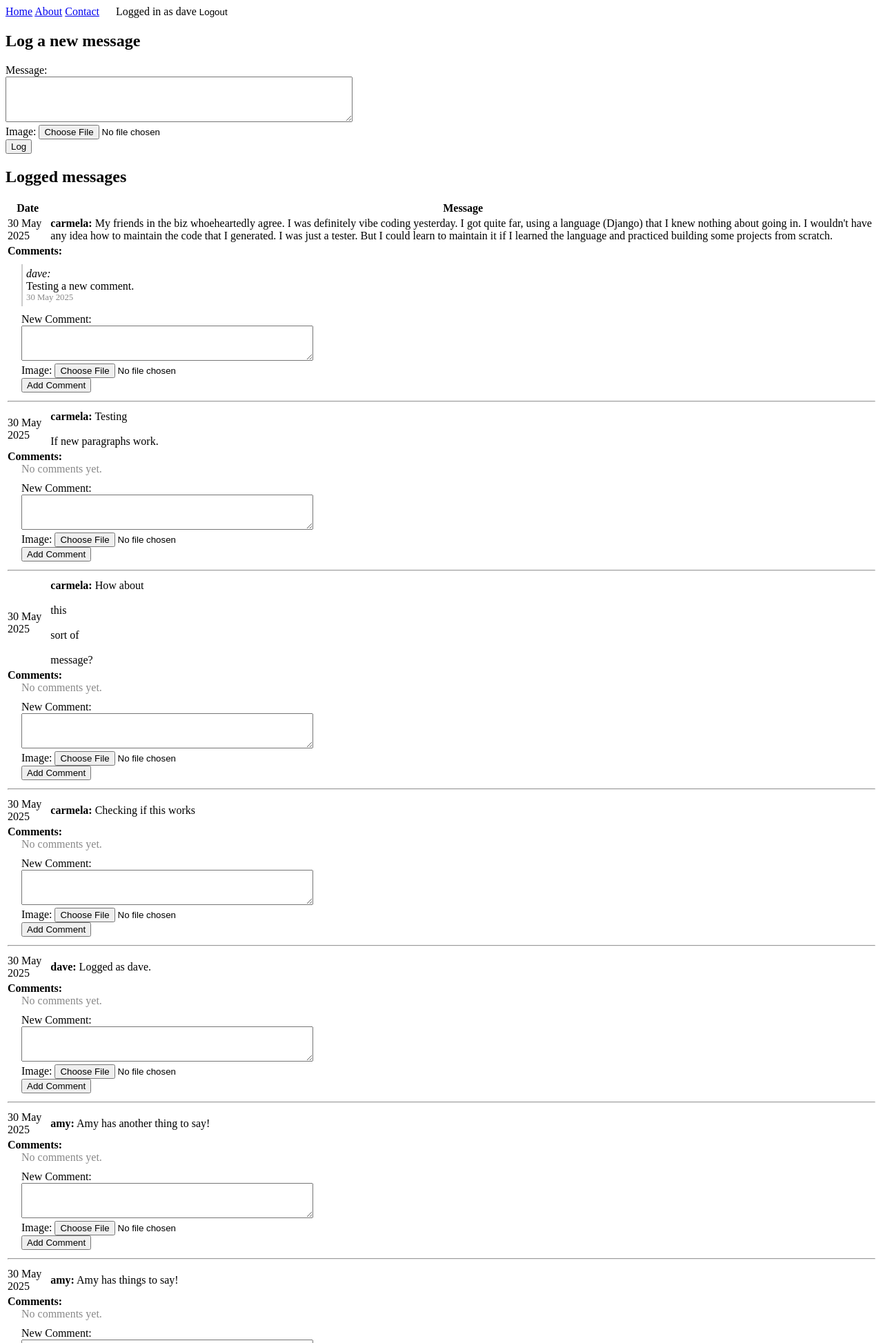
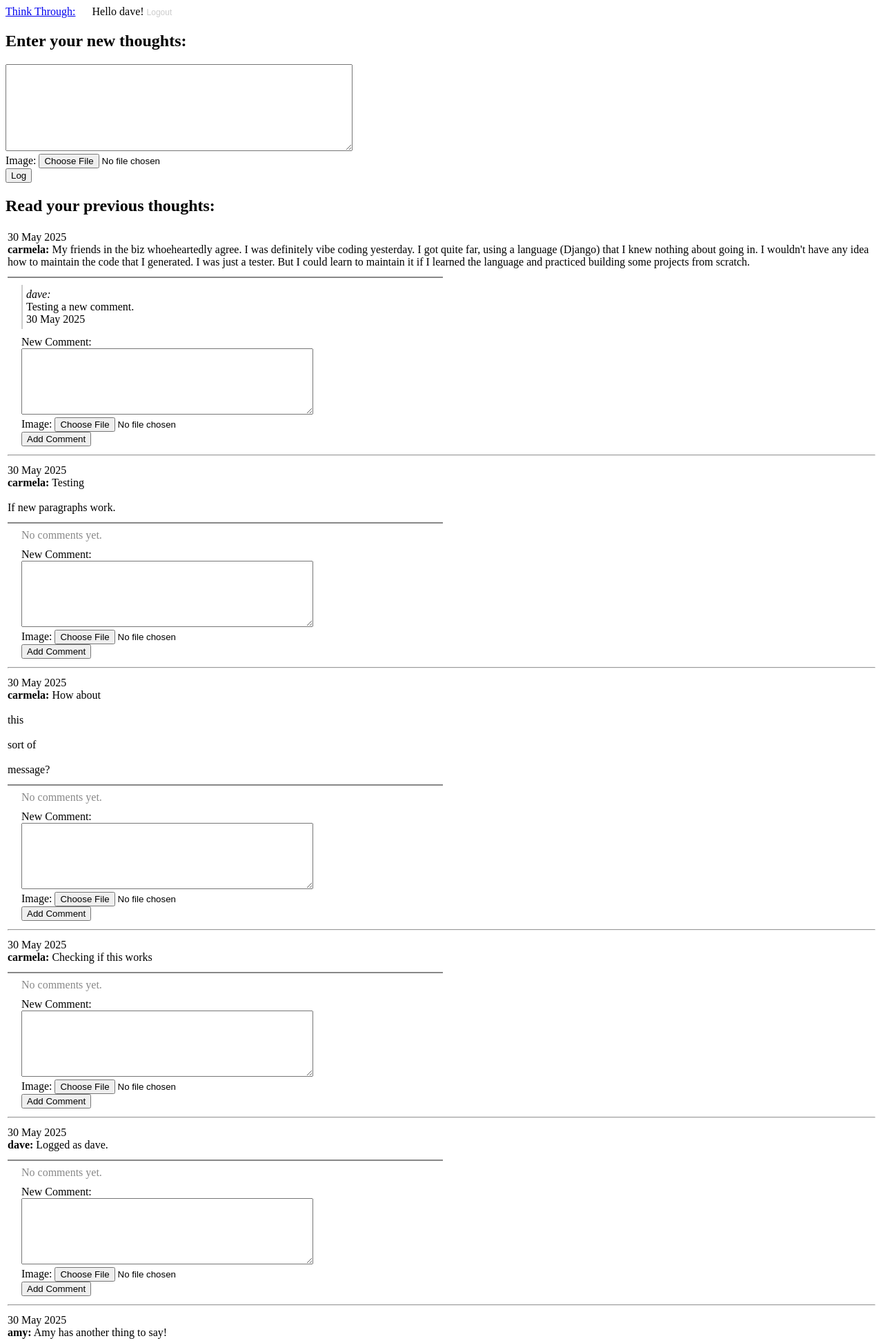
Before and after one commit to Dave-Perkins/learn_django, a Django app: page / in a window 1280 px wide. Shown: the top 1947 px of the page at 69% size. Run offline with Django 5.2, Linux system fonts and the light colour scheme; a user stored in the database is signed in; data comes from the database, SQL or seed files in the repository; both versions use the stored data as it was after the commit.

Commit message:
Lots of visual tweaks accomplished.

```diff
--- a/hello/templates/hello/home.html
+++ b/hello/templates/hello/home.html
@@ -5,11 +5,10 @@
 {% endblock %}
 {% block content %}
     {% if user.is_authenticated %}
-        <h2>Log a new message</h2>
+        <h2>Enter your new thoughts:</h2>
         <form method="POST" enctype="multipart/form-data" action="" class="log-form">
             {% csrf_token %}
-            {{ log_message_form.message.label_tag }}<br>
-        <textarea name="message" id="id_message" rows="4" cols="60">{{ log_message_form.message.value|default_if_none:"" }}</textarea><br>
+        <textarea name="message" id="id_message" rows="8" cols="60" class="large-textarea">{{ log_message_form.message.value|default_if_none:"" }}</textarea><br>
             {{ log_message_form.image.label_tag }} {{ log_message_form.image }}<br>
             <button type="submit" class="save btn btn-default">Log</button>
         </form>
@@ -25,22 +24,17 @@
         </form>
         <p>Don't have an account? <a href="{% url 'register' %}">Register here</a>.</p>
     {% endif %}
-    <h2>Logged messages</h2>
+    <h2>Read your previous thoughts:</h2>
     {% if message_list %}
         <table class="message_list">
-            <thead>
-            <tr>
-                <th>Date</th>
-                <th>Message</th>
-            </tr>
-            </thead>
+            <!-- No column headers -->
             <tbody>
             {% for message in message_list %}
                 <tr>
-                    <td>{{ message.log_date | date:'d M Y' }}</td>
-                    <td>
-                        <strong>{% if message.user %}{{ message.user.username }}:{% endif %}</strong>
-                        {{ message.message|linebreaksbr }}
+                    <td colspan="2">
+                        <div class="post-date comment-date">{{ message.log_date | date:'d M Y' }}</div>
+                        <strong class="logged-message-user">{% if message.user %}{{ message.user.username }}:{% endif %}</strong>
+                        <span class="logged-message">{{ message.message|linebreaksbr }}</span>
                         {% if message.image %}<br>
                             <img src="{{ message.image.url }}" alt="Message Image" style="max-width:400px; max-height:300px;">
                         {% endif %}
@@ -50,20 +44,20 @@
                     <td colspan="3">
                         <!-- Comments Section -->
                         <div class="comments">
-                            <strong>Comments:</strong>
+                            <hr style="width:50%; margin-left:0; border:1.5px solid #888;">
                             {% for comment in filtered_comments|get_item:message.id %}
                                 <div style="margin: 10px 0 10px 20px; padding: 5px; border-left: 2px solid #ccc;">
-                                    <em>
+                                    <em class="comment-user">
                                         {% if comment.user %}
                                             <!-- User #{{ comment.user.id }} ({{ comment.user.username }}): -->
                                             {{ comment.user.username }}:
                                         {% endif %}
                                     </em>
-                                    {% if comment.text %}<div>{{ comment.text }}</div>{% endif %}
+                                    {% if comment.text %}<div class="comment-text">{{ comment.text }}</div>{% endif %}
                                     {% if comment.image %}
                                         <img src="{{ comment.image.url }}" alt="Comment Image" style="max-width:200px; max-height:150px;">
                                     {% endif %}
-                                    <div style="font-size: 0.8em; color: #888;">{{ comment.created_at|date:'d M Y' }}</div>
+                                    <div class="comment-date">{{ comment.created_at|date:'d M Y' }}</div>
                                 </div>
                             {% empty %}
                                 <div style="margin-left:20px; color:#888;">No comments yet.</div>
@@ -72,7 +66,7 @@
                             <form method="post" enctype="multipart/form-data" action="{% url 'add_comment' message.id %}" style="margin-left:20px; margin-top:10px;">
                                 {% csrf_token %}
                                 {{ comment_form.text.label_tag }}<br>
-                                <textarea name="text" id="id_text_{{ message.id }}" rows="3" cols="50"></textarea><br>
+                                <textarea name="text" id="id_text_{{ message.id }}" rows="6" cols="50" class="large-textarea"></textarea><br>
                                 {{ comment_form.image.label_tag }}
                                 <input type="file" name="image" id="id_image_{{ message.id }}"><br>
                                 {% if comment_form.non_field_errors %}
--- a/hello/templates/hello/layout.html
+++ b/hello/templates/hello/layout.html
@@ -9,15 +9,13 @@
 
 <body>
 <div class="navbar">
-    <a href="{% url 'home' %}" class="navbar-brand">Home</a>
+    <a href="{% url 'home' %}" class="navbar-brand">Think Through:</a>
     {# <a href="{% url 'log' %}" class="navbar-item">Log Message</a> #}
-    <a href="{% url 'about' %}" class="navbar-item">About</a>
-    <a href="{% url 'contact' %}" class="navbar-item">Contact</a>
     {% if user.is_authenticated %}
-        <span style="margin-left:20px;">Logged in as {{ user.username }}</span>
-        <form action="{% url 'logout' %}" method="post" style="display:inline;">
+        <span style="margin-left:20px;">Hello {{ user.username }}!</span>
+        <form action="{% url 'logout' %}" method="post" style="display:inline;" class="logout-form">
             {% csrf_token %}
-            <button type="submit" class="navbar-item" style="background:none; border:none; color:inherit; cursor:pointer; padding:0;">Logout</button>
+            <button type="submit" class="logout-btn" style="background:none; border:none; color:#cccccc; cursor:pointer; padding:0; font-size:12px;">Logout</button>
         </form>
     {% else %}
         <a href="{% url 'login' %}" class="navbar-item">Login</a>
--- a/hello/templates/hello/log_message.html
+++ b/hello/templates/hello/log_message.html
@@ -5,7 +5,6 @@
 {% block content %}
     <form method="POST" enctype="multipart/form-data" class="log-form">
         {% csrf_token %}
-        <label for="id_message">Message:</label><br>
         <textarea name="message" id="id_message" rows="4" cols="60">{{ form.message.value }}</textarea><br>
         {{ form.image.label_tag }} {{ form.image }}<br>
         <button type="submit" class="save btn btn-default">Log</button>
```
Also changed, not shown: hello/static/hello/site.css (+140 -10 lines), db.sqlite3.
